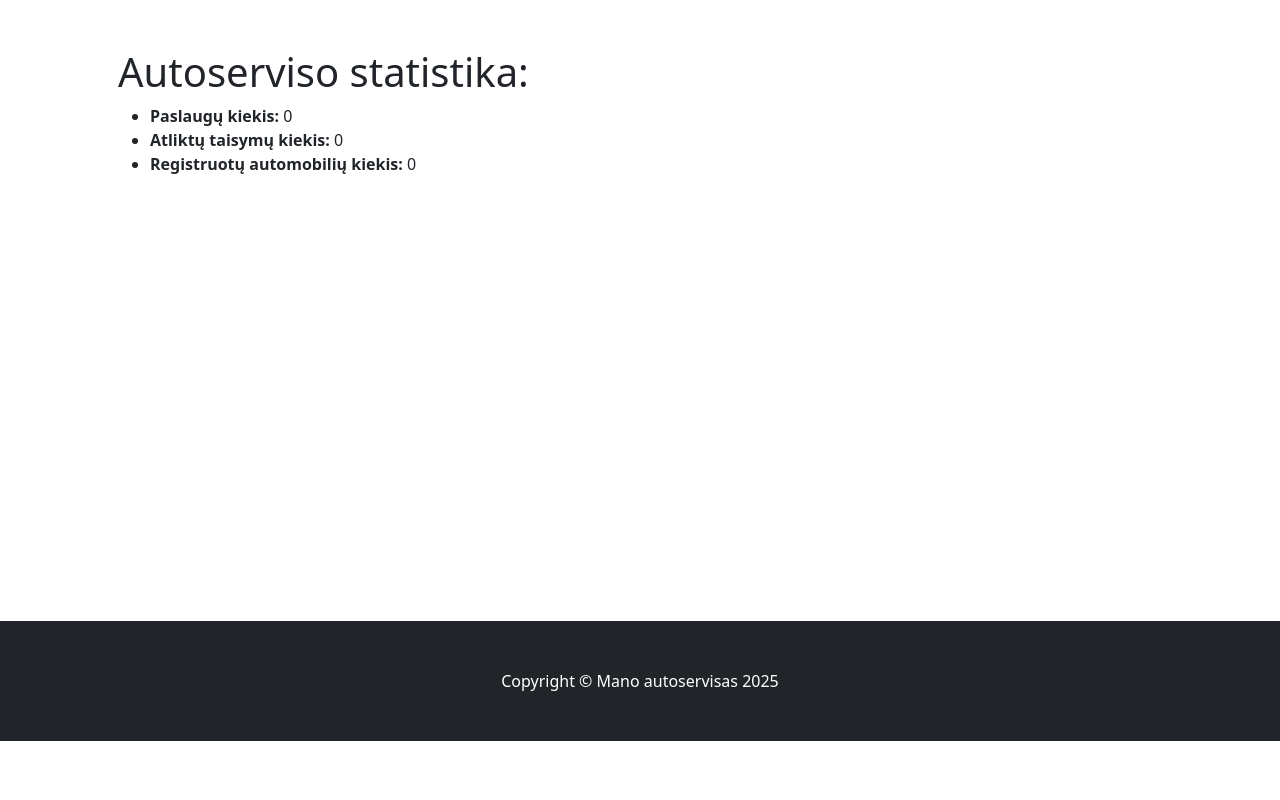
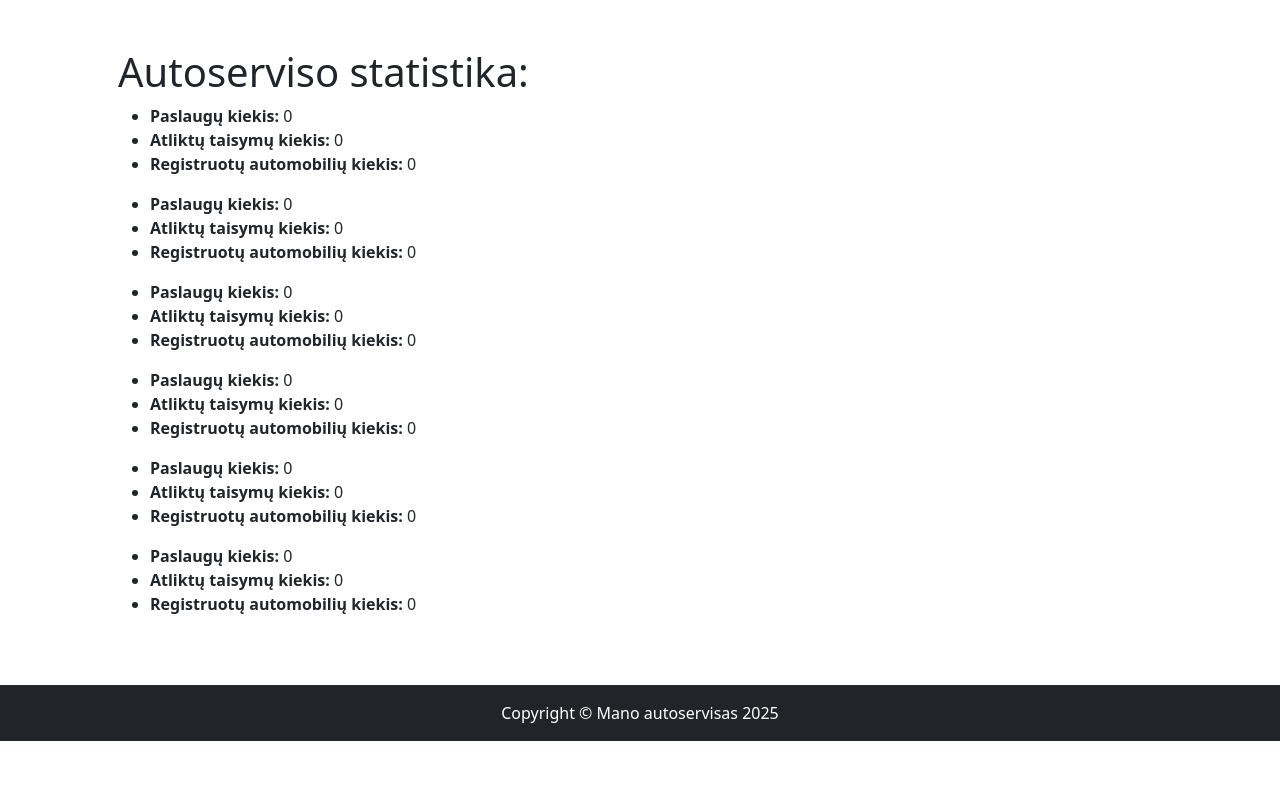
Before and after one commit to DonatasNoreika/autoservice_202506, a Django app: page /autoservice/ in a window 1280 px wide. Shown: the part 59-859 px from the top of the page. Before the commit the page ends 800 px from the top, so only its background shows below. Run offline with Django 5.2, Linux system fonts and the light colour scheme; data that the repository does not hold is empty; some libraries are stand-ins or nearby versions.

Commit message:
3 +Pataisymas footeris

```diff
--- a/mysite/autoservice/templates/base.html
+++ b/mysite/autoservice/templates/base.html
@@ -31,7 +31,7 @@
             </div>
         </nav>
         <!-- Page Content-->
-        <div class="container px-4 px-lg-5 mb-5">
+        <div class="container px-4 px-lg-5 d-flex" style="padding-bottom: 120px;">
             <!-- Heading Row-->
             <div class="row gx-4 gx-lg-5 align-items-center my-5">
                 <div class="col-lg">
@@ -89,7 +89,7 @@
 <!--            </div>-->
 <!--        </div>-->
         <!-- Footer-->
-        <footer class="py-5 bg-dark fixed-bottom">
+        <footer class="py-3 bg-dark fixed-bottom">
             <div class="container px-4 px-lg-5"><p class="m-0 text-center text-white">Copyright &copy; Mano autoservisas 2025</p></div>
         </footer>
         <!-- Bootstrap core JS-->
--- a/mysite/autoservice/templates/index.html
+++ b/mysite/autoservice/templates/index.html
@@ -9,4 +9,29 @@
     <li><strong>Atliktų taisymų kiekis: </strong>{{ num_orders_done }}</li>
     <li><strong>Registruotų automobilių kiekis: </strong>{{ num_cars }}</li>
 </ul>
+<ul>
+    <li><strong>Paslaugų kiekis: </strong>{{ num_services }}</li>
+    <li><strong>Atliktų taisymų kiekis: </strong>{{ num_orders_done }}</li>
+    <li><strong>Registruotų automobilių kiekis: </strong>{{ num_cars }}</li>
+</ul>
+<ul>
+    <li><strong>Paslaugų kiekis: </strong>{{ num_services }}</li>
+    <li><strong>Atliktų taisymų kiekis: </strong>{{ num_orders_done }}</li>
+    <li><strong>Registruotų automobilių kiekis: </strong>{{ num_cars }}</li>
+</ul>
+<ul>
+    <li><strong>Paslaugų kiekis: </strong>{{ num_services }}</li>
+    <li><strong>Atliktų taisymų kiekis: </strong>{{ num_orders_done }}</li>
+    <li><strong>Registruotų automobilių kiekis: </strong>{{ num_cars }}</li>
+</ul>
+<ul>
+    <li><strong>Paslaugų kiekis: </strong>{{ num_services }}</li>
+    <li><strong>Atliktų taisymų kiekis: </strong>{{ num_orders_done }}</li>
+    <li><strong>Registruotų automobilių kiekis: </strong>{{ num_cars }}</li>
+</ul>
+<ul>
+    <li><strong>Paslaugų kiekis: </strong>{{ num_services }}</li>
+    <li><strong>Atliktų taisymų kiekis: </strong>{{ num_orders_done }}</li>
+    <li><strong>Registruotų automobilių kiekis: </strong>{{ num_cars }}</li>
+</ul>
 {% endblock %}
```
